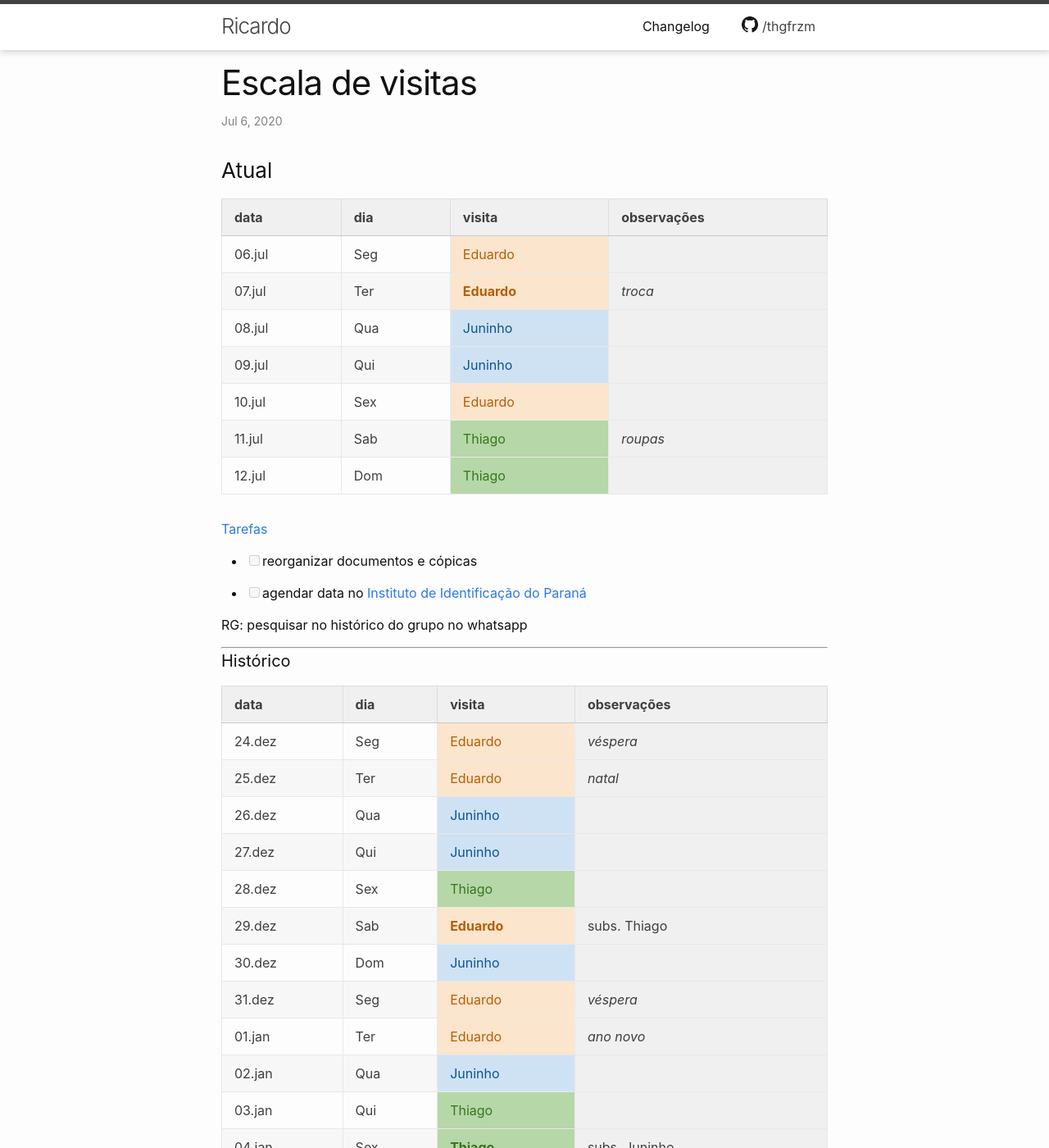
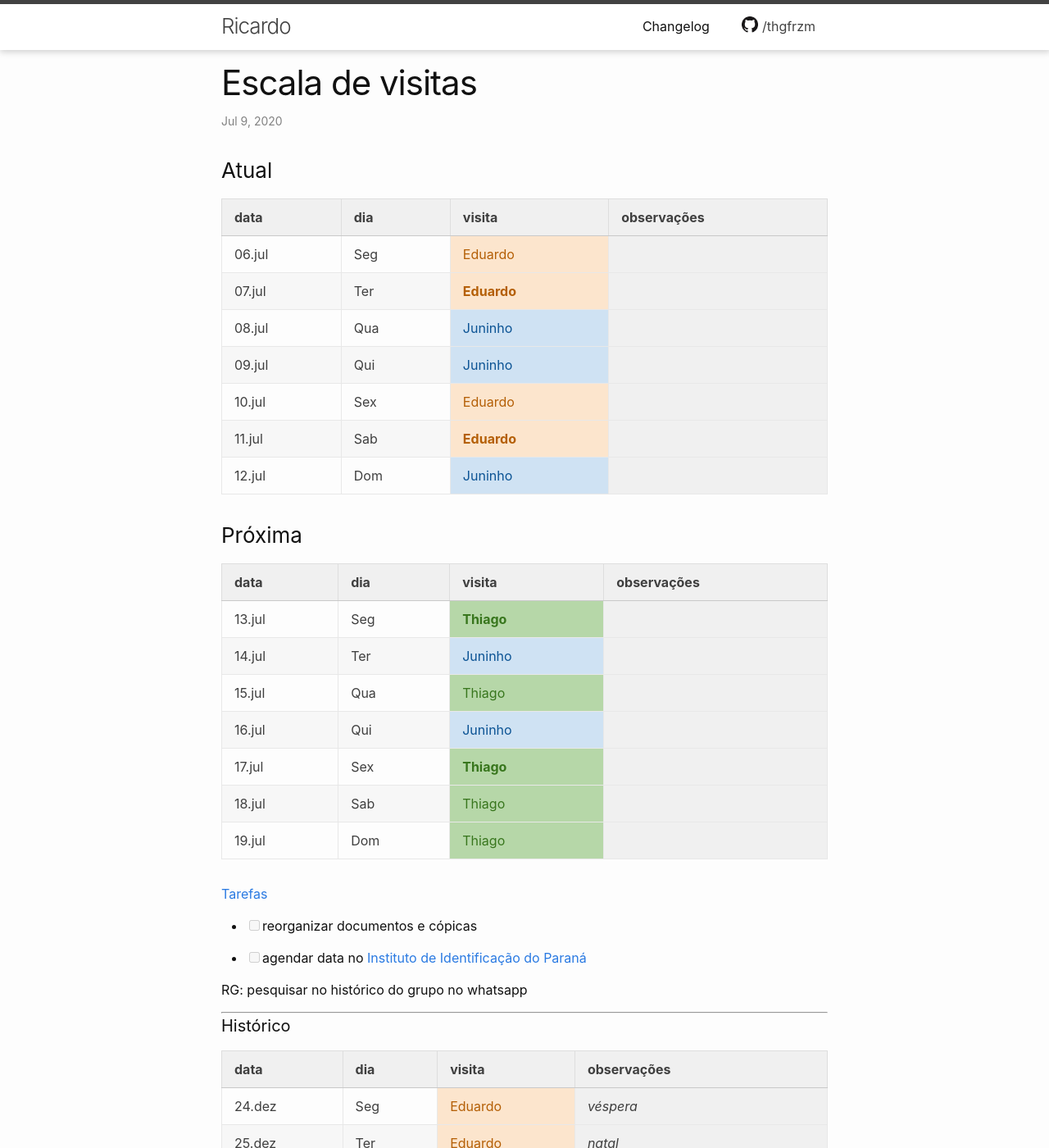
Before and after one commit to thgfrzm/ricardo, a Jekyll site: the page built from _posts/2018-12-23-escala-visitas.markdown, in a window 1280 px wide and 1400 px high. Shown: the whole window at 82% size. Built offline with Jekyll 4.4.1, drawn with Linux system fonts in a browser that asks for light colours.

Commit message:
Update 2018-12-23-escala-visitas.markdown

```diff
--- a/_posts/2018-12-23-escala-visitas.markdown
+++ b/_posts/2018-12-23-escala-visitas.markdown
@@ -10,12 +10,24 @@ categories: agenda
 | data   | dia | visita      | observações |
 | ------ | --- | ----------- | ----------- |
 | 06.jul | Seg | Eduardo     |             |
-| 07.jul | Ter | **Eduardo** | _troca_     |
+| 07.jul | Ter | **Eduardo** |             |
 | 08.jul | Qua | Juninho     |             |
 | 09.jul | Qui | Juninho     |             |
 | 10.jul | Sex | Eduardo     |             |
-| 11.jul | Sab | Thiago      | _roupas_    |
-| 12.jul | Dom | Thiago      |             |
+| 11.jul | Sab | **Eduardo** |             |
+| 12.jul | Dom | Juninho     |             |
+
+### Próxima
+
+| data   | dia | visita     | observações |
+| ------ | --- | ---------- | ----------- |
+| 13.jul | Seg | **Thiago** |             |
+| 14.jul | Ter | Juninho    |             |
+| 15.jul | Qua | Thiago     |             |
+| 16.jul | Qui | Juninho    |             |
+| 17.jul | Sex | **Thiago** |             |
+| 18.jul | Sab | Thiago     |             |
+| 19.jul | Dom | Thiago     |             |
 
 <!--
 ### notas
```
Also changed, not shown: other parts of _posts/2018-12-23-escala-visitas.markdown (+1 -1 lines).
